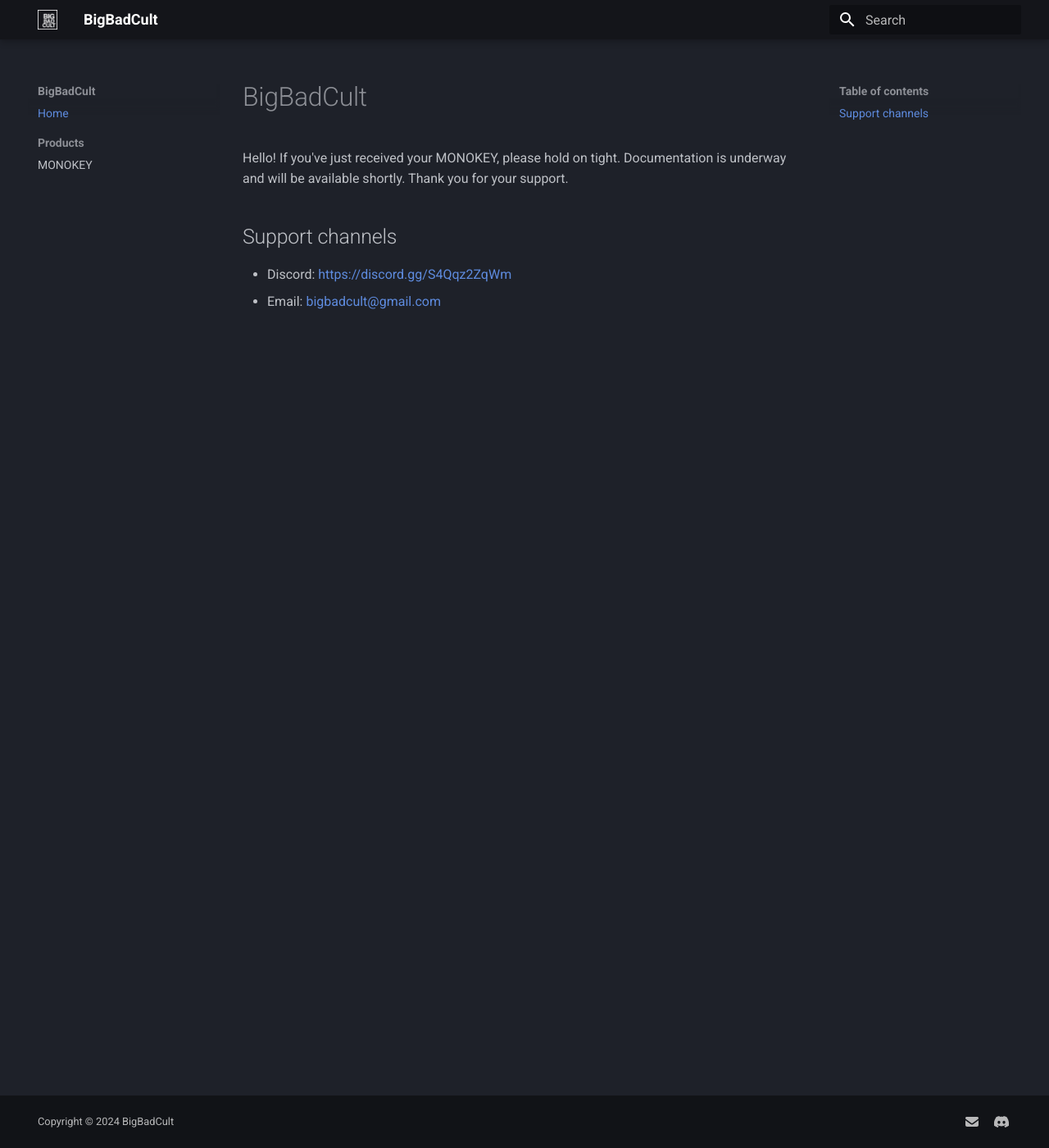
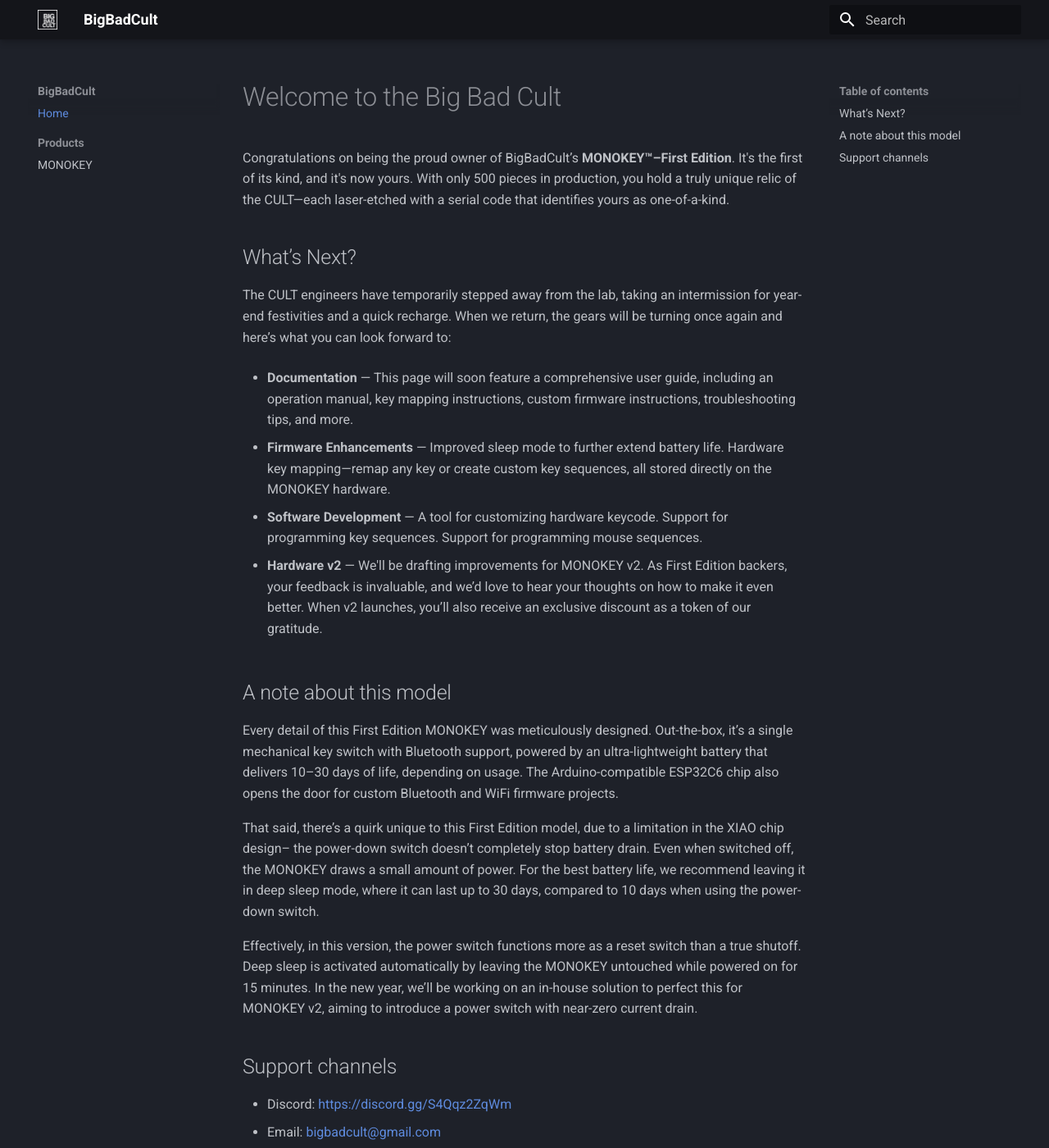
Before and after one commit to BigBadCult/bigbadcult.github.io, an MkDocs documentation site: the page built from docs/index.md, in a window 1280 px wide and 1400 px high. Shown: the whole window at 82% size. Built offline with MkDocs 1.6.1 and Material for MkDocs 9.7.7, drawn with Linux system fonts in a browser that asks for light colours.

Commit message:
Landing page text for initial monokey batch

```diff
--- a/docs/index.md
+++ b/docs/index.md
@@ -1,6 +1,33 @@
-# BigBadCult
+# Welcome to the Big Bad Cult
 
-Hello! If you've just received your MONOKEY, please hold on tight. Documentation is underway and will be available shortly. Thank you for your support.
+Congratulations on being the proud owner of BigBadCult’s __MONOKEY™–First Edition__. It's the first of its kind, and it's now yours. With only 500 pieces in production, you hold a truly unique relic of the CULT—each laser-etched with a serial code that identifies yours as one-of-a-kind.
+
+##What’s Next?
+The CULT engineers have temporarily stepped away from the lab, taking an intermission for year-end festivities and a quick recharge. When we return, the gears will be turning once again and here’s what you can look forward to:
+
+* __Documentation__ —
+This page will soon feature a comprehensive user guide, including an operation manual, key mapping instructions, custom firmware instructions, troubleshooting tips, and more.
+
+* __Firmware Enhancements__ —
+Improved sleep mode to further extend battery life.
+Hardware key mapping—remap any key or create custom key sequences, all stored directly on the MONOKEY hardware.
+
+* __Software Development__ —
+A tool for customizing hardware keycode.
+Support for programming key sequences.
+Support for programming mouse sequences.
+
+* __Hardware v2__ —
+We'll be drafting improvements for MONOKEY v2. As First Edition backers, your feedback is invaluable, and we’d love to hear your thoughts on how to make it even better. When v2 launches, you’ll also receive an exclusive discount as a token of our gratitude.
+
+##A note about this model
+Every detail of this First Edition MONOKEY was meticulously designed. Out-the-box, it’s a single mechanical key switch with Bluetooth support, powered by an ultra-lightweight battery that delivers 10–30 days of life, depending on usage. The Arduino-compatible ESP32C6 chip also opens the door for custom Bluetooth and WiFi firmware projects.
+
+That said, there’s a quirk unique to this First Edition model, due to a limitation in the XIAO chip design– the power-down switch doesn’t completely stop battery drain. Even when switched off, the MONOKEY draws a small amount of power. For the best battery life, we recommend leaving it in deep sleep mode, where it can last up to 30 days, compared to 10 days when using the power-down switch.
+
+Effectively, in this version, the power switch functions more as a reset switch than a true shutoff. Deep sleep is activated automatically by leaving the MONOKEY untouched while powered on for 15 minutes.
+In the new year, we’ll be working on an in-house solution to perfect this for MONOKEY v2, aiming to introduce a power switch with near-zero current drain.
+
 
 ## Support channels
 
```
